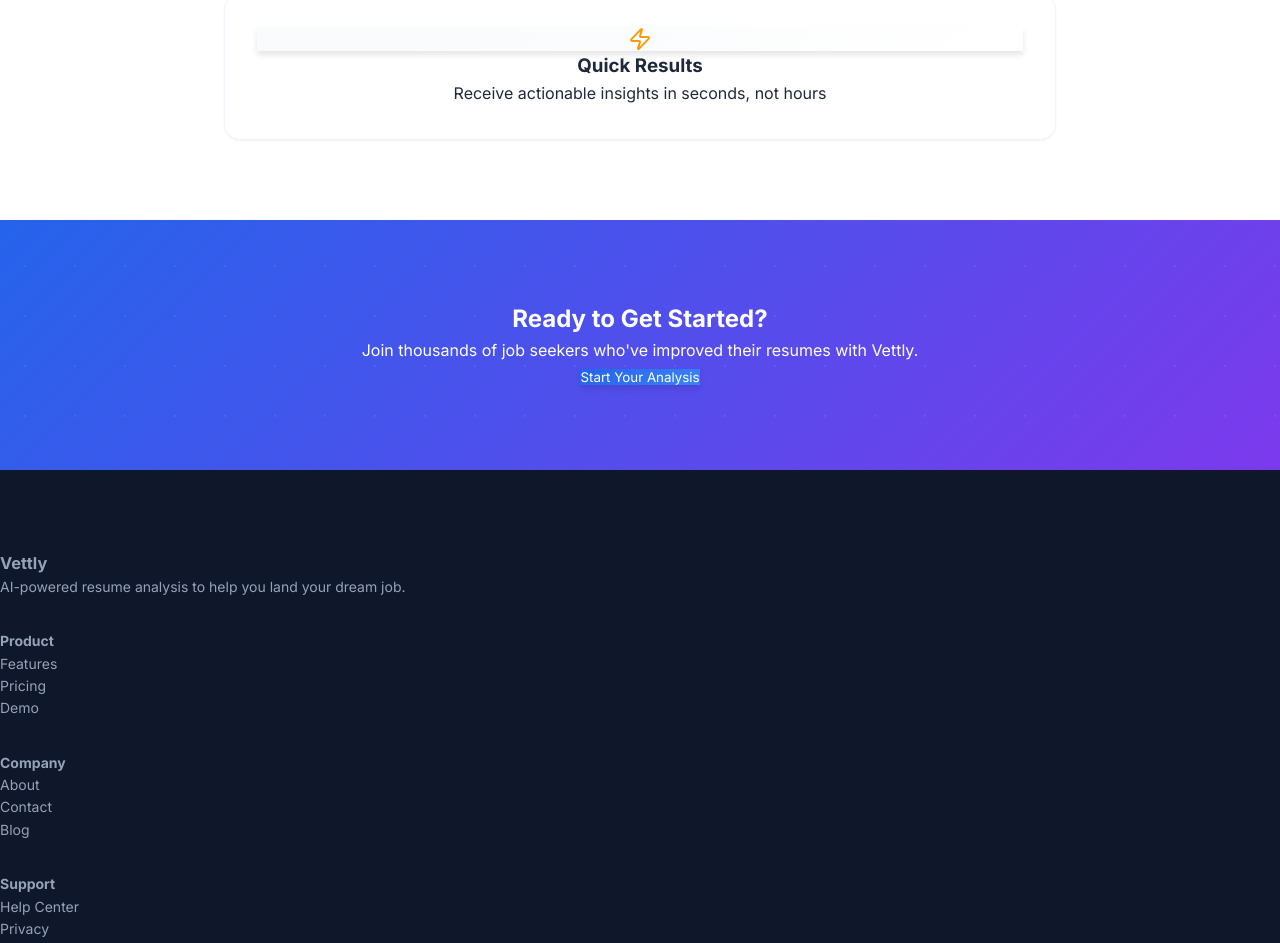
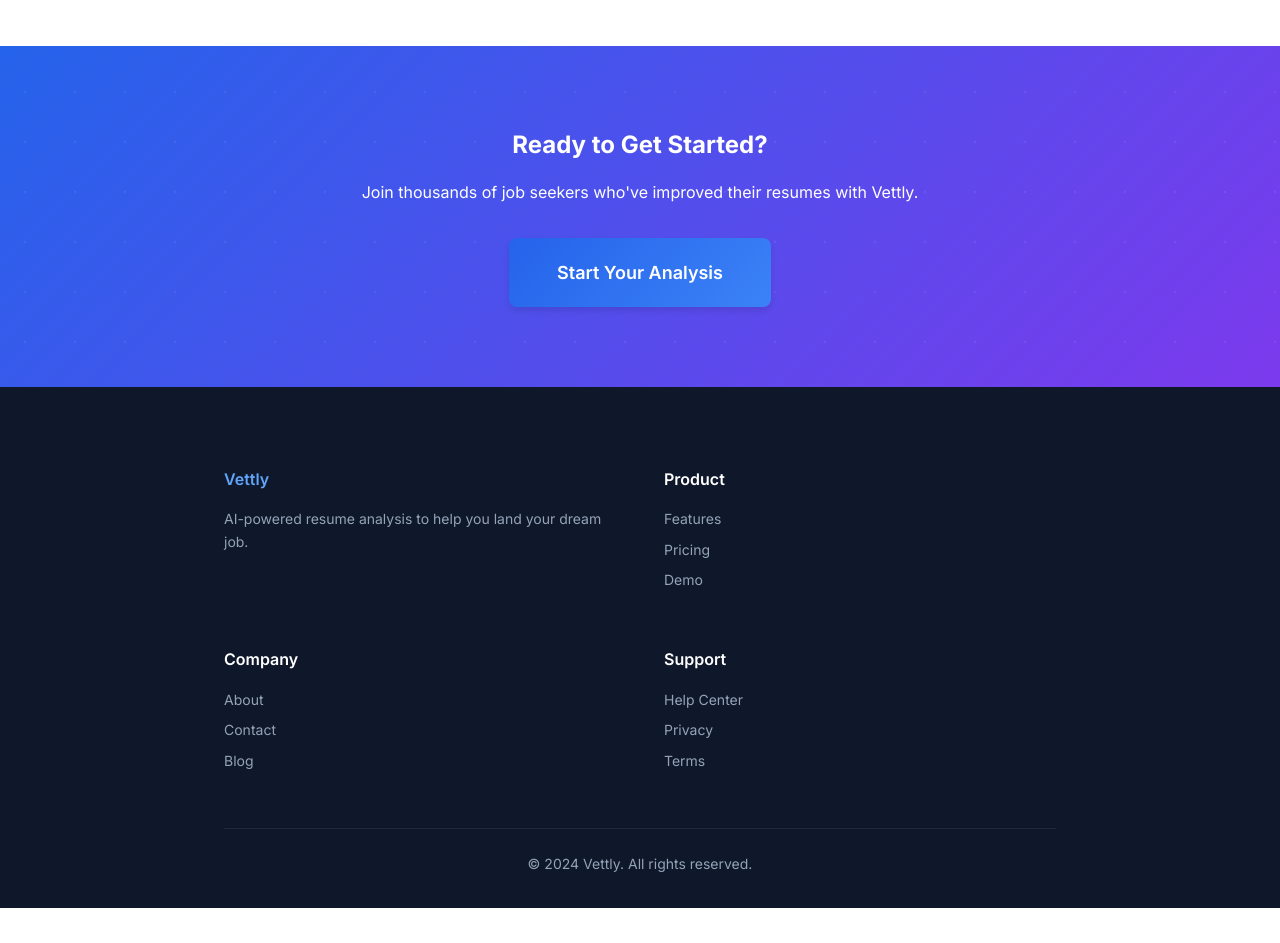
Before and after one commit to terminal-lucidity/resume-analysis, a React (Vite) app in the folder frontend/: page / in a window 1280 px wide. Shown: the part 1260-2203 px from the top of the page. After the commit the page ends 2168 px from the top, so only its background shows below. Built offline with nearby package versions, Linux system fonts and the light colour scheme.

Commit message:
big improvement

```diff
--- a/frontend/src/components/LandingHero.tsx
+++ b/frontend/src/components/LandingHero.tsx
@@ -24,15 +24,15 @@
       {/* Hero Section */}
       <main className="hero-background section-hero text-center">
         <div className="container">
-          <h1 className="heading-primary mb-6">
+          <h1 className="heading-primary mb-lg">
             Vet your Resume,
             <span className="heading-accent block">Get Hired Faster.</span>
           </h1>
-          <p className="text-large mb-16 max-w-2xl mx-auto leading-relaxed">
+          <p className="text-large mb-xl max-w-2xl mx-auto">
             Upload your resume and job description. Let Vettly spot what recruiters are looking for — and what you're missing.
           </p>
-          <div className="btn-group flex flex-wrap justify-center gap-4">
-           <button className="btn btn-primary btn-large flex items-center gap-2 group">
+          <div className="btn-group flex flex-wrap justify-center gap-md">
+            <button className="btn btn-primary btn-large flex items-center gap-sm group">
               Try Vettly for Free
               <ArrowRight className="w-5 h-5 group-hover:translate-x-1 transition-transform" />
             </button>
@@ -44,67 +44,70 @@
       {/* Features Section */}
       <section className="section bg-white dark:bg-gray-900">
         <div className="container">
-    <div className="text-center mb-16 max-w-2xl mx-auto">
-      <h2 className="heading-secondary mb-4">Why Choose Vettly?</h2>
+          <div className="text-center mb-xl max-w-2xl mx-auto">
+            <h2 className="heading-secondary mb-md">Why Choose Vettly?</h2>
             <p className="text-large">
               Get the edge you need in today's competitive job market with AI-powered resume analysis.
             </p>
           </div>
 
-    <div className="grid md:grid-cols-3 gap-8">
+          <div className="grid grid-cols-3 gap-xl">
             {features.map((feature, index) => (
-        <div key={index} className="card text-center p-8">
-          <div className="flex items-center justify-center w-16 h-16 bg-white dark:bg-gray-600 rounded-lg mb-6 mx-auto">
+              <div key={index} className="card card-feature fade-in">
+                <div className="flex items-center justify-center w-16 h-16 bg-white dark:bg-gray-600 rounded-xl mb-lg mx-auto">
                   {feature.icon}
                 </div>
-          <h3 className="text-xl font-semibold text-gray-900 dark:text-white mb-4">
+                <h3 className="text-xl font-semibold text-gray-900 dark:text-white mb-md">
                   {feature.title}
                 </h3>
-          <p className="text-gray-600 dark:text-gray-300 leading-relaxed">{feature.description}</p>
+                <p className="text-gray-600 dark:text-gray-300 leading-relaxed">
+                  {feature.description}
+                </p>
               </div>
             ))}
           </div>
         </div>
       </section>
 
-
+      {/* CTA Section */}
       <section className="cta-section">
-        <div className="max-w-4xl mx-auto">
-          <h2 className="text-3xl md:text-4xl font-bold mb-4">Ready to Get Started?</h2>
-          <p className="text-lg mb-12 max-w-2xl mx-auto">
+        <div className="container">
+          <h2 className="text-4xl font-bold mb-md">Ready to Get Started?</h2>
+          <p className="text-xl mb-xl max-w-2xl mx-auto">
             Join thousands of job seekers who've improved their resumes with Vettly.
           </p>
-          <button className="btn-primary">Start Your Analysis</button>
+          <button className="btn btn-primary btn-large">Start Your Analysis</button>
         </div>
       </section>
 
       {/* Footer */}
       <footer className="footer">
-        <div className="max-w-7xl mx-auto grid grid-cols-1 md:grid-cols-4 gap-8">
-          <div>
-            <h3 className="text-xl font-bold text-blue-400 mb-4">Vettly</h3>
+        <div className="container">
+          <div className="footer-content">
+            <div className="footer-section">
+              <h3 className="text-xl font-bold text-blue-400 mb-md">Vettly</h3>
               <p>
                 AI-powered resume analysis to help you land your dream job.
               </p>
             </div>
-          <div>
-            <h4>Product</h4>
+            <div className="footer-section">
+              <h4 className="mb-md">Product</h4>
               <ul className="space-y-2">
                 <li><a href="#">Features</a></li>
                 <li><a href="#">Pricing</a></li>
                 <li><a href="#">Demo</a></li>
               </ul>
             </div>
-          <div>
-            <h4>Company</h4>
+            <div className="footer-section">
+              <h4 className="mb-md">Company</h4>
               <ul className="space-y-2">
                 <li><a href="#">About</a></li>
                 <li><a href="#">Contact</a></li>
                 <li><a href="#">Blog</a></li>
               </ul>
             </div>
-          <div>
-            <h4>Support</h4>
+            <div className="footer-section">
+              <h4 className="mb-md">Support</h4>
               <ul className="space-y-2">
                 <li><a href="#">Help Center</a></li>
                 <li><a href="#">Privacy</a></li>
@@ -112,8 +115,9 @@
               </ul>
             </div>
           </div>
-        <div className="border-t border-gray-700 mt-8 pt-8 text-center">
+          <div className="footer-bottom">
             &copy; 2024 Vettly. All rights reserved.
+          </div>
         </div>
       </footer>
     </div>
```
Lines whose indentation alone changed are shown as unchanged.
